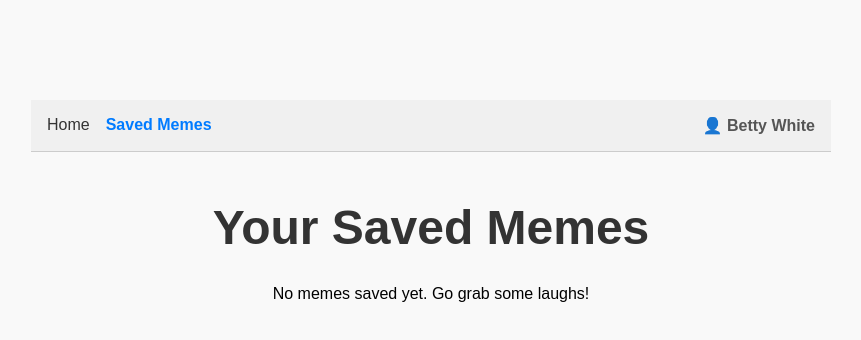
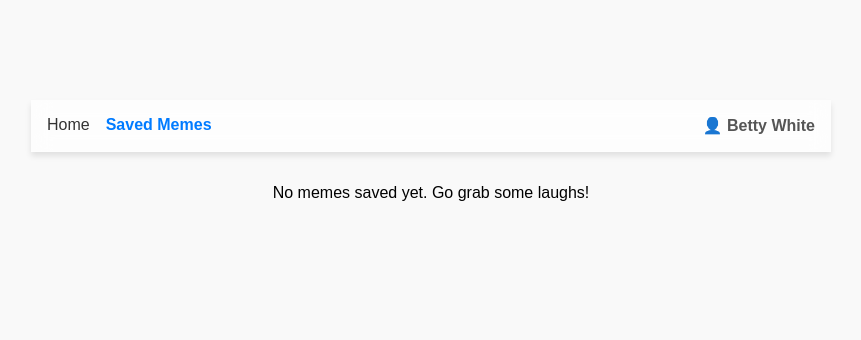
Before and after one commit to VincentD007/Joke-Reviews, a React (Vite) app: page /saved in a window 1280 px wide. Shown: the top 340 px of the page, without its empty margins (209-1070 px from the left). Built offline with nearby package versions, Linux system fonts and the light colour scheme.

Commit message:
added more files

```diff
--- a/src/Components/Home.jsx
+++ b/src/Components/Home.jsx
@@ -29,7 +29,6 @@ const SubredditURLs = [
   'shitposting',
   'BoneHurtingJuice',
   'HistoryMemes',
-  'TikTokCringe',
   'surrealmemes',
   'militarymemes',
   'militarymeme',
@@ -123,7 +122,6 @@ export default function Home() {
     <>
       <NavBar />
       <div className="home">
-        <h1>Here are your memes</h1>
 
         {randomMeme && <h3>r/{randomMeme.subreddit}</h3>}
 
--- a/src/Components/RatingBar.jsx
+++ b/src/Components/RatingBar.jsx
@@ -1,4 +1,5 @@
 import React from "react";
+import "/src/Styles/RatingBar.css";
 
 function RatingBar({ onSave, onNext, onUpVote, upVotes }) {
   return (
--- a/src/Components/UserSaved.jsx
+++ b/src/Components/UserSaved.jsx
@@ -17,7 +17,6 @@ export default function UserSaved() {
     <>
       <NavBar />
       <div className="saved-page">
-        <h1>Your Saved Memes</h1>
 
         {savedMemes.length === 0 ? (
           <p>No memes saved yet. Go grab some laughs!</p>
--- a/src/Styles/Home.css
+++ b/src/Styles/Home.css
@@ -86,7 +86,7 @@ h1 {
 
 .popup-message {
   position: fixed;
-  top: 107px;
+  top: 10px;
   left: 45%;
   transform: translateX(-50%);
   background-color: #4caf50;
--- a/src/Styles/NavBar.css
+++ b/src/Styles/NavBar.css
@@ -2,14 +2,21 @@
   display: flex;
   justify-content: left;
   padding: 1rem;
-  background-color: #f0f0f0;
-  border-bottom: 1px solid #ccc;
+  background-color: rgba(255, 255, 255, 0.7);
+  backdrop-filter: blur(10px);
+  border-bottom: 1px solid rgba(255, 255, 255, 0.3);
+  box-shadow: 0 4px 6px rgba(0, 0, 0, 0.1);
 }
 
 .navbar a {
   text-decoration: none;
   margin-right: 1rem;
   color: #333;
+  transition: color 0.3s ease;
+}
+
+.navbar a:hover {
+  color: #007bff;
 }
 
 .navbar a.active {
--- a/src/Styles/RatingBar.css
+++ b/src/Styles/RatingBar.css
@@ -1,7 +1,7 @@
 .rating-bar {
   display: flex;
-  gap: 10px; /* Space between buttons */
-  justify-content: center; /* Center the buttons */
+  gap: 10px;
+  justify-content: center;
   align-items: center;
   margin: 20px 0;
 }
```
Also changed, not shown: index.html (+1 -1 lines).
